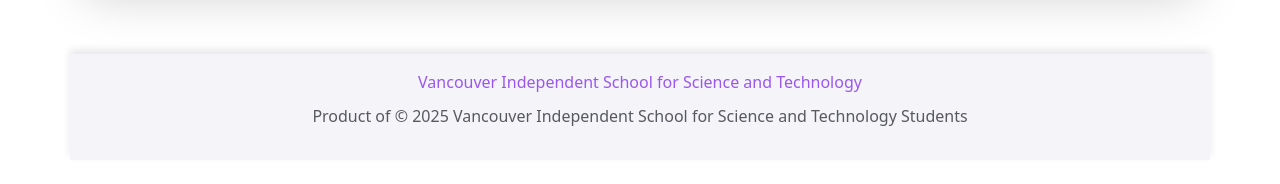
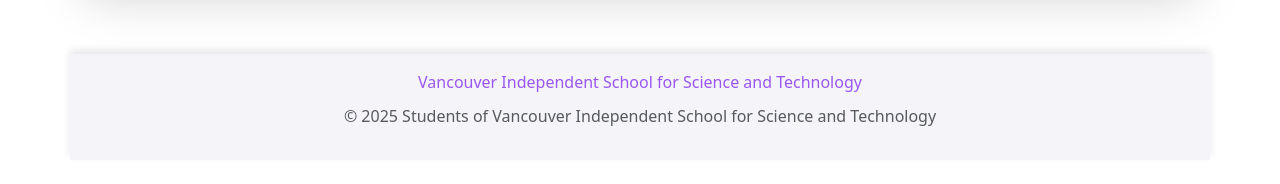
Before and after one commit to n3oxzz/blogCS, a Flask app: page /about in a window 1280 px wide. Shown: the part 769-953 px from the top of the page. Run offline with Flask 3, Linux system fonts and the light colour scheme.

Commit message:
changes in footer

```diff
--- a/templates/base.html
+++ b/templates/base.html
@@ -36,7 +36,7 @@
         <footer class="container py-3 my-4">
           <div class="footer-link">
               <a href="https://www.visst.ca" class="footer-link">Vancouver Independent School for Science and Technology</a>
-              <p class="text-center text-muted footer-text">Product of © 2025 Vancouver Independent School for Science and Technology Students</p>
+              <p class="text-center text-muted footer-text">© 2025 Students of Vancouver Independent School for Science and Technology</p>
           </div>
       </footer>
 
--- a/templates/post_detail.html
+++ b/templates/post_detail.html
@@ -5,6 +5,7 @@
   <div class="article-container">
 
     <h1>{{ article.title }}</h1>
+
 
     <p>{{ article.text }}</p>
 
```
